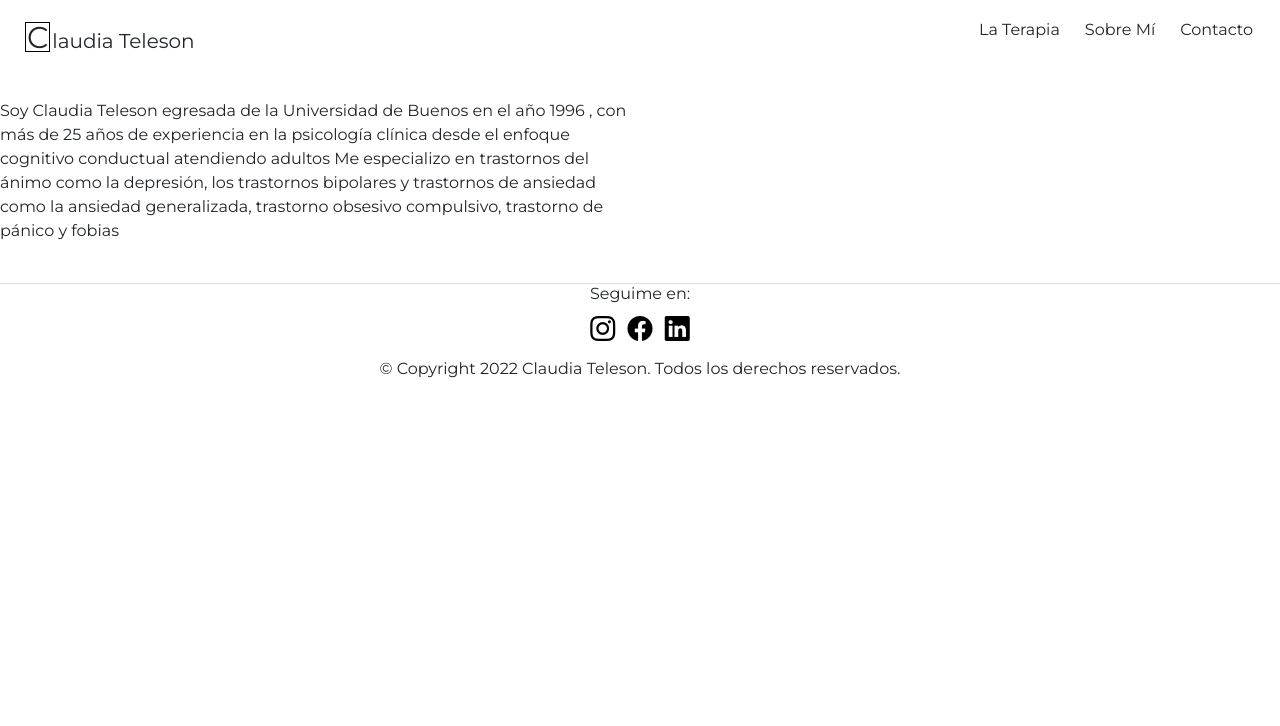
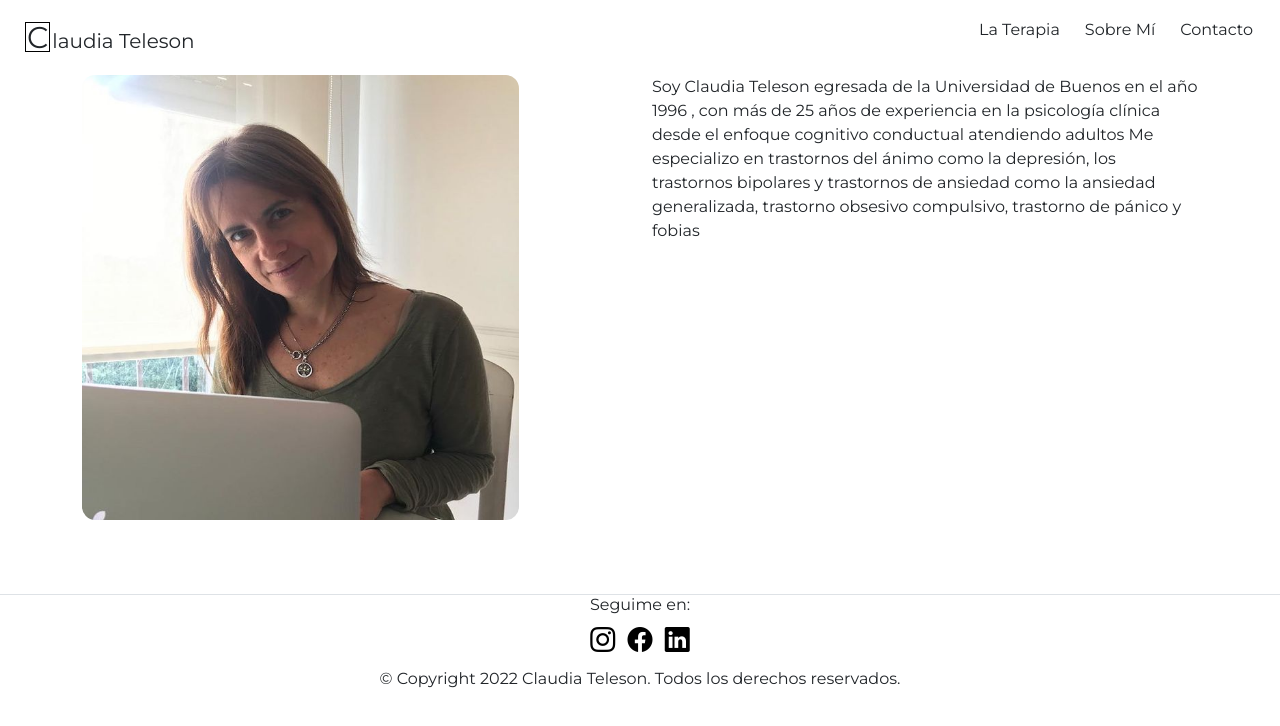
Before and after one commit to PabloSadura/Claudia_Teleson, a website: page page/sobre_mi.html in a window 1280 px wide. Drawn offline with nearby package versions, Linux system fonts and the light colour scheme; files whose address does not match are found by name.

```diff
--- a/page/sobre_mi.html
+++ b/page/sobre_mi.html
@@ -28,10 +28,18 @@
           </nav>
      </header>
      <main>
-         <div class="col-md-6"><img src="" alt=""></div>
-         <div class="col-md-6"><p>Soy Claudia Teleson egresada de la Universidad de Buenos en el año 1996 , con más de 25 años de experiencia en la psicología clínica desde el enfoque cognitivo conductual atendiendo adultos
-            Me especializo en trastornos del ánimo como la depresión, los trastornos bipolares y trastornos de ansiedad como la ansiedad generalizada, trastorno obsesivo compulsivo, trastorno de pánico y fobias
-            </p></div>
+        <div class="container">
+            <div class="row">
+                <div class="col-md-6">
+                    <img class="img_principal" src="../img/claudia_perfil.jpg" alt=""></div>
+                <div class="col-md-6">
+                    <p>Soy Claudia Teleson egresada de la Universidad de Buenos en el año 1996 , con más de 25 años de experiencia en la psicología clínica desde el enfoque cognitivo conductual atendiendo adultos
+                   Me especializo en trastornos del ánimo como la depresión, los trastornos bipolares y trastornos de ansiedad como la ansiedad generalizada, trastorno obsesivo compulsivo, trastorno de pánico y fobias
+                   </p>
+                </div>
+            </div>
+        </div>
+
      </main>
      <footer>
         <div class="container-fluid pt-4">
--- a/scss/_img.scss
+++ b/scss/_img.scss
@@ -19,7 +19,7 @@
     content:"";
     position: absolute;
     background: rgba($color: #000000, $alpha: 0.5);
-    width: 94vw;
+    width: 97vw;
     height: 100%;
     z-index: 1;
 }
```
Also changed, not shown: index.html (+2 -2 lines), css/custom.css.
